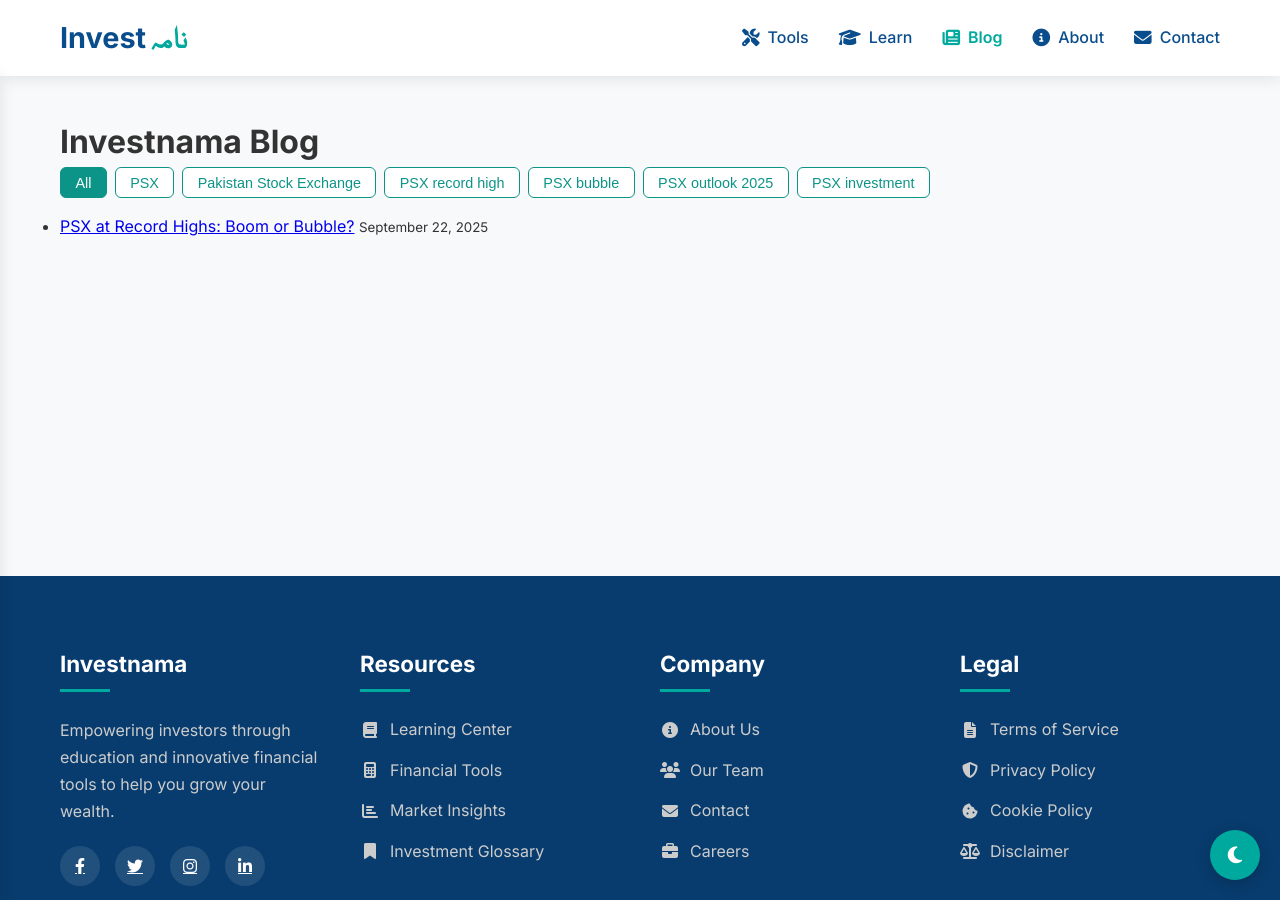
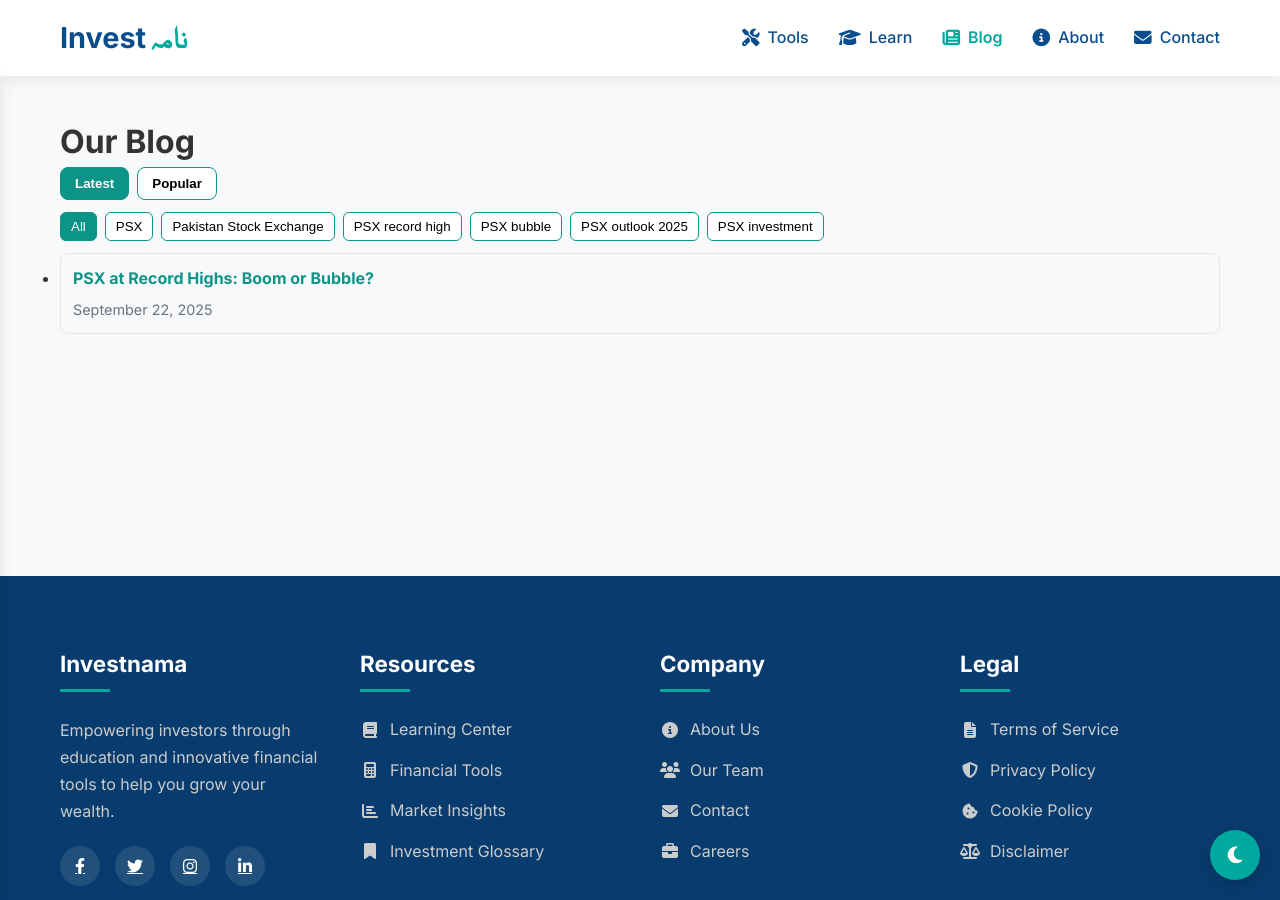
Before and after one commit to ansabkhan86/investnama, a Jekyll site: the page built from blog.html, in a window 1280 px wide and 900 px high. Built offline with Jekyll 4.4.1, drawn with Linux system fonts in a browser that asks for light colours.

Commit message:
Update blog.html

```diff
--- a/blog.html
+++ b/blog.html
@@ -4,68 +4,122 @@ title: Blog
 ---
 
 <style>
-  .filters {
-    display: flex;
-    flex-wrap: wrap;
-    gap: 0.5rem;
-    margin-bottom: 1rem;
-  }
-  .filter-btn {
-    padding: 0.4rem 0.9rem;
-    border: 1px solid #0d9488;
-    border-radius: 6px;
-    cursor: pointer;
-    background: white;
-    color: #0d9488;
-    font-size: 0.9rem;
-    transition: 0.2s;
-  }
-  .filter-btn.active {
-    background: #0d9488;
-    color: white;
-  }
-  .post-card {
-    margin-bottom: 1rem;
-  }
+.tabs { display:flex; gap:8px; margin-bottom:12px; }
+.tab-btn{ padding:8px 14px; border-radius:8px; border:1px solid #0d9488; background:#fff; cursor:pointer; font-weight:600;}
+.tab-btn.active{ background:#0d9488; color:#fff; }
+.filters{ display:flex; flex-wrap:wrap; gap:8px; margin-bottom:12px;}
+.filter-btn{ padding:6px 10px; border-radius:6px; border:1px solid #0d9488; cursor:pointer; background:#fff;}
+.filter-btn.active{ background:#0d9488; color:#fff;}
+.post-card{ padding:12px; border:1px solid #e6e6e6; border-radius:8px; margin-bottom:10px;}
+.post-card a{ color:#0d9488; font-weight:700; text-decoration:none;}
+.meta{ color:#6b7280; font-size:0.9rem; margin-top:6px;}
 </style>
 
-<h1>Investnama Blog</h1>
+<h1>Our Blog</h1>
 
-<!-- Filter Buttons -->
+<div class="tabs">
+  <button class="tab-btn active" id="tab-latest">Latest</button>
+  <button class="tab-btn" id="tab-popular">Popular</button>
+</div>
+
 <div class="filters">
-  <button class="filter-btn active" onclick="filterPosts('all')">All</button>
+  <button class="filter-btn active" data-filter="all">All</button>
   {% assign all_keywords = "" %}
   {% for post in site.posts %}
+    {% if post.keywords %}
       {% for keyword in post.keywords %}
         {% unless all_keywords contains keyword %}
-        <button class="filter-btn" onclick="filterPosts('{{ keyword }}')">{{ keyword }}</button>
+          <button class="filter-btn" data-filter="{{ keyword | escape }}">{{ keyword }}</button>
           {% assign all_keywords = all_keywords | append: keyword | append: "," %}
         {% endunless %}
       {% endfor %}
+    {% endif %}
   {% endfor %}
 </div>
 
-<!-- Posts -->
-<ul class="post-list">
+<!-- Latest -->
+<ul id="latest-list">
   {% for post in site.posts %}
-    <li class="post-card" data-keywords="{{ post.keywords | join: ',' }}">
+    <li class="post-card"
+        data-key="{{ post.path | replace: '/', '-' | replace: '.', '-' | replace: '_', '-' }}"
+        data-keywords="{{ post.keywords | join: ',' }}">
       <a href="{{ post.url }}">{{ post.title }}</a>
-      <small>{{ post.date | date: "%B %d, %Y" }}</small>
+      <div class="meta">{{ post.date | date: "%B %d, %Y" }}</div>
     </li>
   {% endfor %}
 </ul>
 
+<!-- Popular -->
+<ul id="popular-list" style="display:none;"></ul>
+
 <script>
-  function filterPosts(keyword) {
-    document.querySelectorAll('.filter-btn').forEach(btn => btn.classList.remove('active'));
-    event.target.classList.add('active');
+/* Tab switching */
+document.getElementById('tab-latest').addEventListener('click', ()=>{ showTab('latest'); });
+document.getElementById('tab-popular').addEventListener('click', ()=>{ showTab('popular'); loadPopularOnce(); });
 
-    document.querySelectorAll('.post-card').forEach(post => {
-      if (keyword === 'all' || post.dataset.keywords.includes(keyword)) {
-        post.style.display = 'block';
-      } else {
-        post.style.display = 'none';
+function showTab(name){
+  document.getElementById('latest-list').style.display = name==='latest' ? 'block' : 'none';
+  document.getElementById('popular-list').style.display = name==='popular' ? 'block' : 'none';
+  document.querySelectorAll('.tab-btn').forEach(b=>b.classList.remove('active'));
+  document.getElementById('tab-'+name).classList.add('active');
 }
+
+/* Filters */
+document.querySelectorAll('.filter-btn').forEach(btn=>{
+  btn.addEventListener('click', (e)=>{
+    document.querySelectorAll('.filter-btn').forEach(b=>b.classList.remove('active'));
+    e.target.classList.add('active');
+    const f = e.target.getAttribute('data-filter');
+    document.querySelectorAll('.post-card').forEach(card=>{
+      const kws = card.getAttribute('data-keywords') || '';
+      card.style.display = (f==='all' || kws.includes(f)) ? 'block' : 'none';
+    });
+  });
+});
+
+/* Popular tab: fetch counts */
+const namespace = "investnama_views"; // same as post.html
+let popularLoaded = false;
+function loadPopularOnce(){
+  if(popularLoaded) return;
+  popularLoaded = true;
+
+  const cards = Array.from(document.querySelectorAll('#latest-list .post-card'));
+  if(cards.length === 0) return;
+
+  const popularList = document.getElementById('popular-list');
+  popularList.innerHTML = '<li class="post-card">Loading popular posts…</li>';
+
+  const items = cards.map(c=>{
+    return {
+      key: c.getAttribute('data-key'),
+      title: c.querySelector('a').innerText,
+      url: c.querySelector('a').getAttribute('href'),
+      date: c.querySelector('.meta').innerText,
+      views: 0
+    };
+  });
+
+  const promises = items.map(it=>{
+    const url = "https://api.countapi.xyz/get/" + namespace + "/" + encodeURIComponent(it.key);
+    return fetch(url)
+      .then(r => r.ok ? r.json() : {value:0})
+      .catch(()=>({value:0}))
+      .then(json => { it.views = json.value || 0; });
+  });
+
+  Promise.all(promises).then(()=>{
+    items.sort((a,b)=>b.views - a.views);
+    popularList.innerHTML = '';
+    items.slice(0, 20).forEach(it=>{
+      const li = document.createElement('li');
+      li.className = 'post-card';
+      li.innerHTML = `<a href="${it.url}">${it.title}</a>
+                      <div class="meta">${it.date} • ${it.views} views</div>`;
+      popularList.appendChild(li);
+    });
   });
 }
+
+showTab('latest');
 </script>
```
Lines whose indentation alone changed are shown as unchanged.
